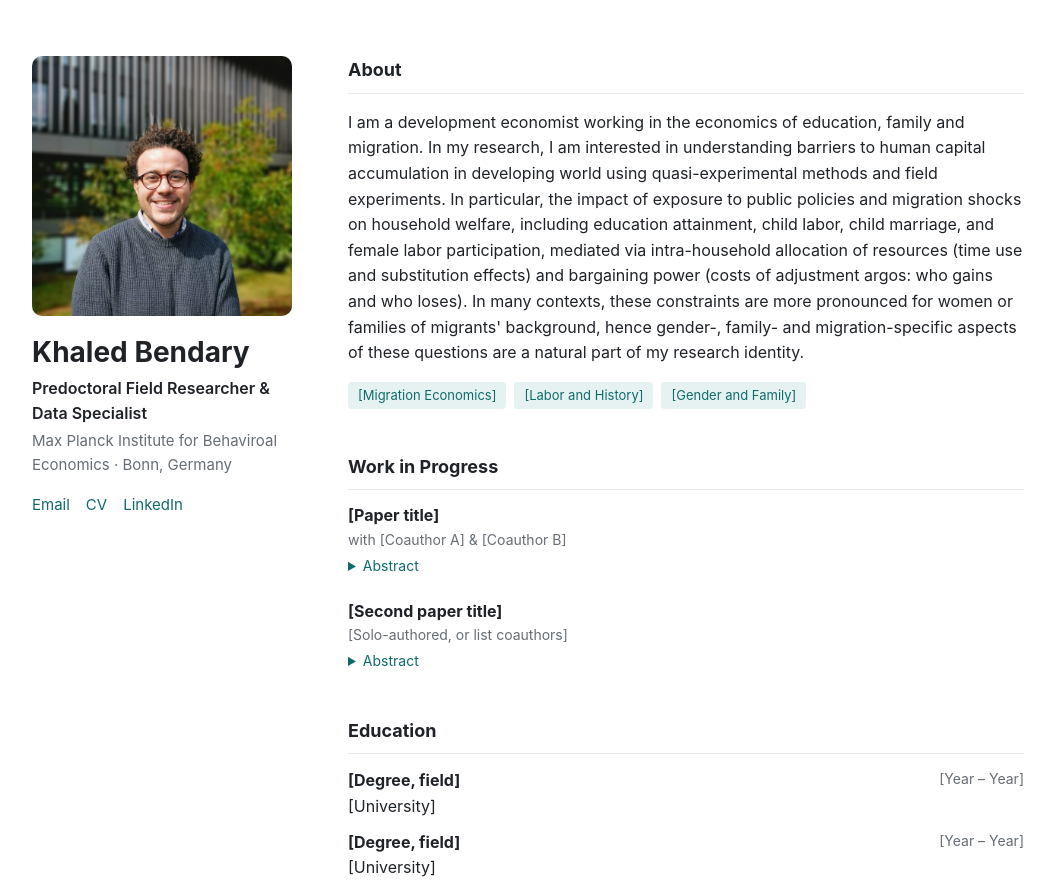
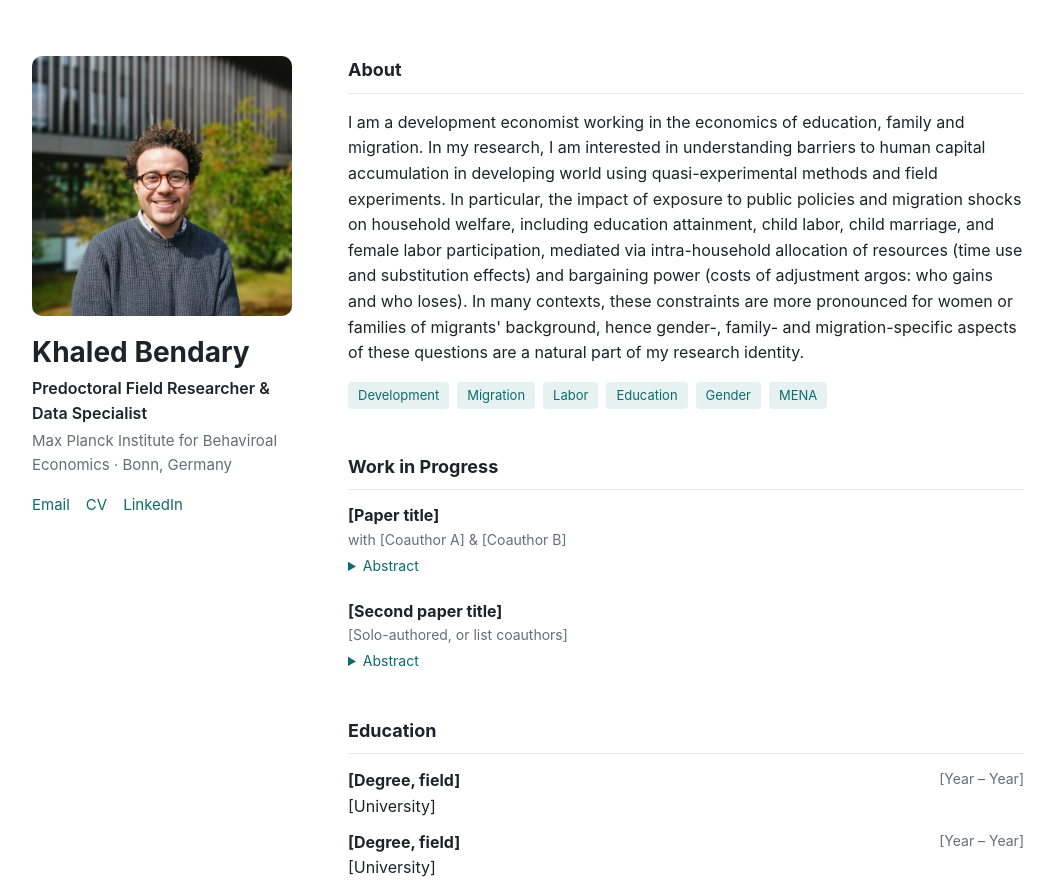
Before and after one commit to khaled22219/khaled-bendary.github.io, a plain HTML site: page index.html in a window 1280 px wide. Shown: the top 884 px of the page, without its empty margins (112-1167 px from the left). Drawn offline with Linux system fonts and the light colour scheme.

Commit message:
Update tags in index.html for research interests

```diff
--- a/index.html
+++ b/index.html
@@ -134,9 +134,12 @@
         <p> I am a development economist working in the economics of education, family and migration. In my research, I am interested in understanding barriers to human capital accumulation in developing world using quasi-experimental methods and field experiments. In particular, the impact of exposure to public policies and migration shocks on household welfare, including education attainment, child labor, child marriage, and female labor participation, mediated via intra-household allocation of resources (time use and substitution effects) and bargaining power (costs of adjustment argos: who gains and who loses). In many contexts, these constraints are more pronounced for women or families of migrants' background, hence gender-, family- and migration-specific aspects of these questions are a natural part of my research identity.
         </p>
         <ul class="tags">
-          <li>[Migration Economics]</li>
-          <li>[Labor and History]</li>
-          <li>[Gender and Family]</li>
+          <li>Development</li>
+          <li>Migration</li>
+          <li>Labor</li>
+          <li>Education</li>
+          <li>Gender</li>
+          <li>MENA</li>
         </ul>
       </section>
 
```
